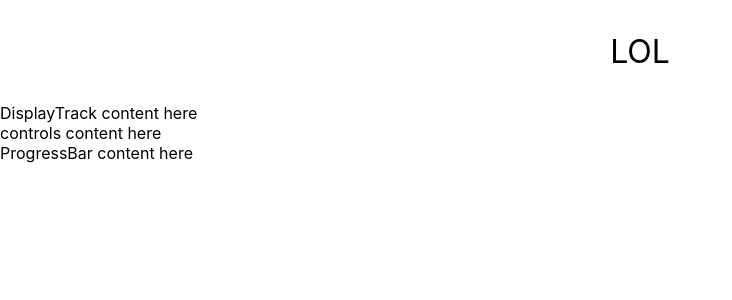
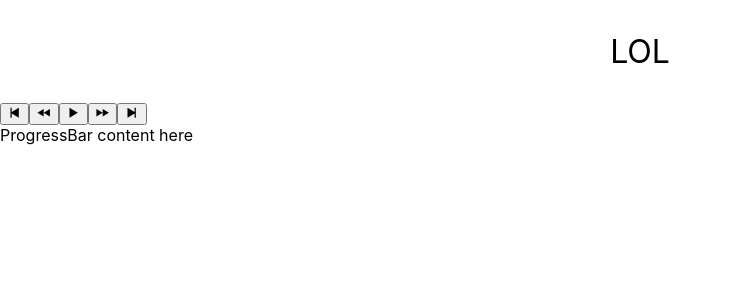
Before and after one commit to Remar59/liremersion, a React (Create React App) app: page / in a window 1280 px wide. Shown: the top 300 px of the page, without its empty margins (0-732 px from the left). Built offline with nearby package versions, Linux system fonts and the light colour scheme.

Commit message:
Adding custom controls for player.

```diff
--- a/package.json
+++ b/package.json
@@ -3,11 +3,13 @@
   "version": "0.1.0",
   "private": true,
   "dependencies": {
+    "@babel/plugin-proposal-private-property-in-object": "^7.21.11",
     "@testing-library/jest-dom": "^5.17.0",
     "@testing-library/react": "^13.4.0",
     "@testing-library/user-event": "^13.5.0",
     "react": "^18.2.0",
     "react-dom": "^18.2.0",
+    "react-icons": "^5.0.1",
     "react-scripts": "5.0.1",
     "sass": "^1.70.0",
     "web-vitals": "^2.1.4"
--- a/src/components/AudioPlayer.js
+++ b/src/components/AudioPlayer.js
@@ -1,12 +1,17 @@
+import { useState } from 'react';
+import { tracks } from '../data/tracks';
+
+// import components
 import DisplayTrack from './DisplayTrack';
 import Controls from './Controls';
 import ProgressBar from './ProgressBar';
 
 const AudioPlayer = () => {
+  const [currentTrack, setCurrentTrack] = useState(tracks[0]);
   return (
     <div className="audio-player">
       <div className="inner">
-        <DisplayTrack />
+        <DisplayTrack currentTrack={currentTrack} />
         <Controls />
         <ProgressBar />
       </div>
--- a/src/components/Controls.js
+++ b/src/components/Controls.js
@@ -1,4 +1,42 @@
+import { useState } from "react";
+
+// icons
+import {
+  IoPlayBackSharp,
+  IoPlayForwardSharp,
+  IoPlaySkipBackSharp,
+  IoPlaySkipForwardSharp,
+  IoPlaySharp,
+  IoPauseSharp,
+} from "react-icons/io5";
+
 const Controls = () => {
-    return <div>controls content here</div>;
+  const [isPlaying, setIsPlaying] = useState(false);
+  const togglePlayPause = () => {
+    setIsPlaying((prev) => !prev);
   };
-  export default Controls;
+  return (
+    <div className="controls-wrapper">
+      <div className="controls">
+        <button>
+          <IoPlaySkipBackSharp />
+        </button>
+        <button>
+          <IoPlayBackSharp />
+        </button>
+
+        <button onClick={togglePlayPause}>
+          {isPlaying ? <IoPauseSharp /> : <IoPlaySharp />}
+        </button>
+        <button>
+          <IoPlayForwardSharp />
+        </button>
+        <button>
+          <IoPlaySkipForwardSharp />
+        </button>
+      </div>
+    </div>
+  );
+};
+
+export default Controls;
--- a/src/components/DisplayTrack.js
+++ b/src/components/DisplayTrack.js
@@ -1,4 +1,8 @@
-const DisplayTrack = () => {
-    return <div>DisplayTrack content here</div>;
+const DisplayTrack = ({ currentTrack }) => {
+    return (
+      <div>
+        <audio src={currentTrack.src} />
+      </div>
+    );
   };
   export default DisplayTrack;
```
Also changed, not shown: src/data/trinix.jpeg (added), 1 other file (tests, documents, lock files or other folders).
